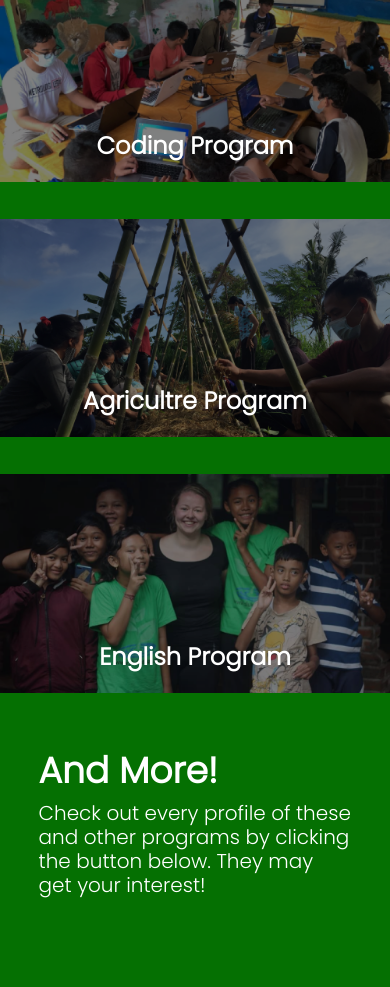
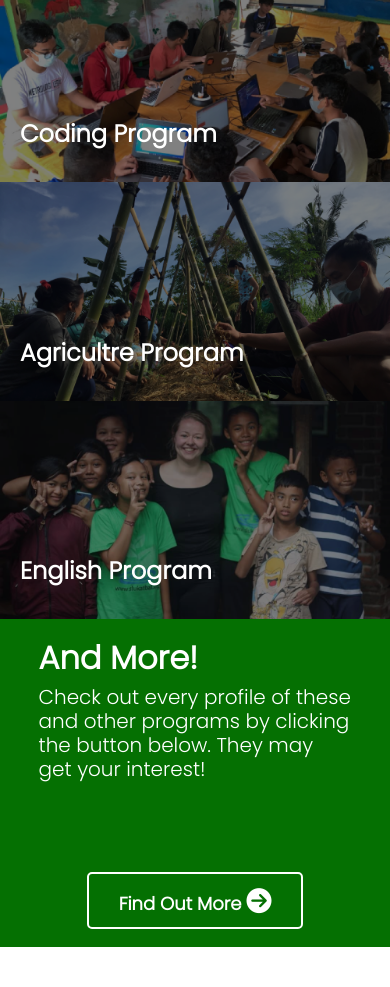
Before and after one commit to PutuRama/slukatcodingrama, a Vue app in the folder client/: page / in a window 390 px wide. Shown: the part 2840-3827 px from the top of the page. Built offline with nearby package versions, Linux system fonts and the light colour scheme.

Commit message:
finishing akhir

```diff
--- a/client/src/views/Home.vue
+++ b/client/src/views/Home.vue
@@ -143,7 +143,7 @@
                 <h4>Agricultre Program</h4>
               </router-link>
             </div>
-            <div class="col-12 col-lg-4 col-md-4 col-sm-12 mb-sm-5">
+            <div class="col-lg-4 col-md-4 col-sm-12 mb-sm-5">
               <router-link class="program-link" to="/program/coding">
                 <img
                   src="../assets/img/Rectangle75.png"
@@ -447,11 +447,12 @@ span.garis-hijau {
   }
   .program-list-test h2 {
     padding: 20px 5px 0 5px !important;
-    font-size: 36px;
+    font-size: 32px;
   }
   .program-list-test h5 {
     padding: 0 5px !important;
   }
+
 }
 
 .column {
@@ -695,8 +696,9 @@ span.garis-hijau {
   color: white;
   font-size: 24px;
   font-weight: 700;
-  position: relative;
-  bottom: 50px;
+  position: absolute;
+  bottom: 25px;
+  left: 35px;
 }
 
 @media screen and (max-width: 920px) {
```
